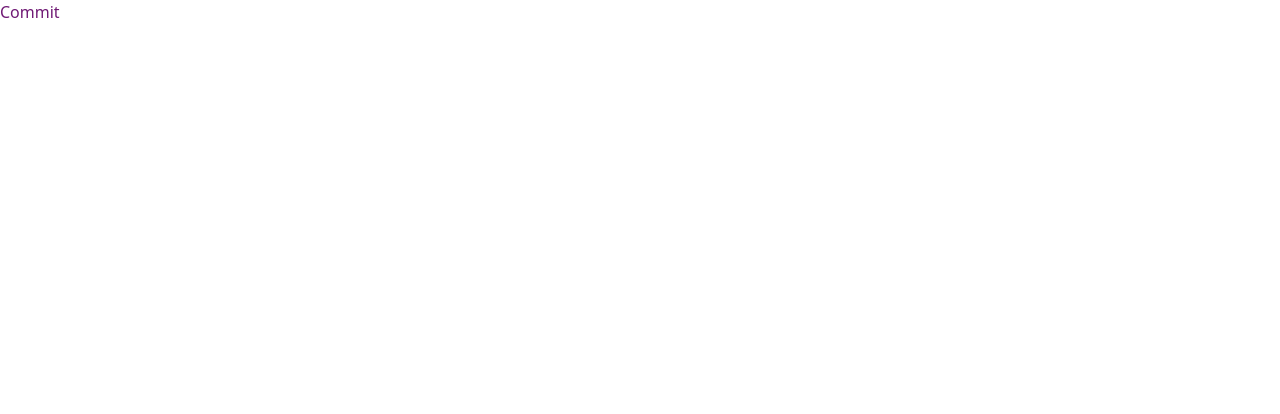
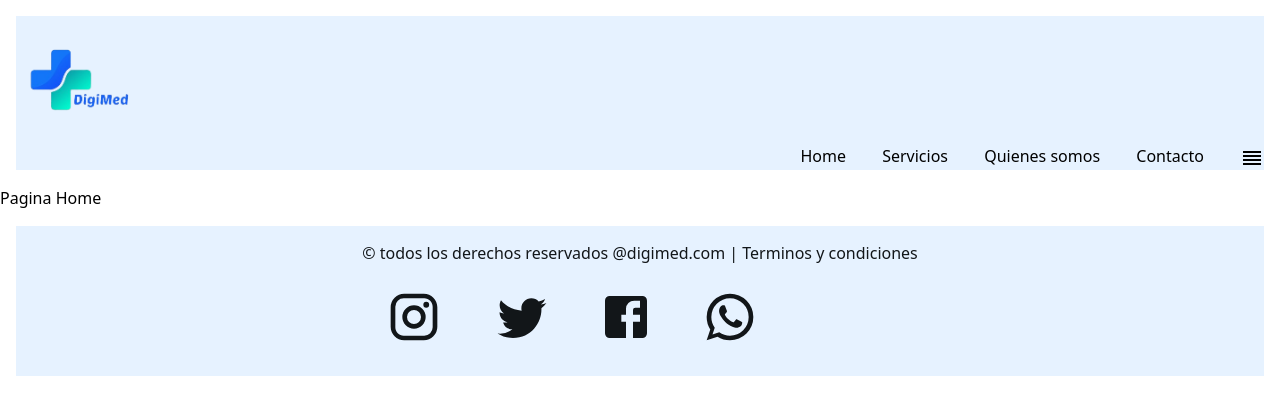
Before and after one commit to JavierBrizuela/DigiMed, a React (Vite) app in the folder digimed-ui/digimed-ui/: page / in a window 1280 px wide. Shown: the top 414 px of the page. Built offline with nearby package versions, Linux system fonts and the light colour scheme.

Commit message:
Navbar-Fotter

```diff
--- a/digimed-ui/digimed-ui/src/App.jsx
+++ b/digimed-ui/digimed-ui/src/App.jsx
@@ -1,14 +1,22 @@
-
-
-import './App.css'
+import './App.css';
+import Home from "./Pages/Home";
+import Navbar from "./components/Navbar"
+import Footer from "./components/Footer"
+import { BrowserRouter, Routes, Route } from "react-router-dom";
 
 function App() {
 
 
   return (
-    <>
-     <h1 className='text-fuchsia-900'>Commit </h1>
-    </>
+   <div className="App">
+      <BrowserRouter>
+        <Navbar />
+        <Routes>
+        <Route path="/" element = {<Home/>} />
+        </Routes>
+        <Footer />
+      </BrowserRouter>
+    </div>
   )
 }
 
--- /dev/null
+++ b/digimed-ui/digimed-ui/src/Pages/Home.jsx
@@ -0,0 +1,9 @@
+import React from "react";
+
+function Home() {
+  return (
+    <p>Pagina Home</p>
+  );
+}
+
+export default Home;
--- /dev/null
+++ b/digimed-ui/digimed-ui/src/components/Footer.jsx
@@ -0,0 +1,25 @@
+import React from "react";
+import InstagramIcon from '@mui/icons-material/Instagram';
+import TwitterIcon from '@mui/icons-material/Twitter';
+import FacebookIcon from '@mui/icons-material/Facebook';
+import WhatsAppIcon from '@mui/icons-material/WhatsApp';
+import { Link } from "react-router-dom";
+import "../styles/Footer.css";
+
+function Footer() {
+  return (
+    <div className="footer">
+      <div className="socialMedia">
+      <p> &copy; todos los derechos reservados @digimed.com | Terminos y condiciones</p>
+      <Link to="https://www.instagram.com/" target={"_blank"}rel=' noopener noreferrer'><InstagramIcon /> </Link>
+      <Link to="https://twitter.com/" target={"_blank"}rel=' noopener noreferrer'><TwitterIcon /></Link>
+      <Link to="https://www.facebook.com/" target={"_blank"}rel=' noopener noreferrer'><FacebookIcon /></Link>
+      <Link to="https://web.whatsapp.com/" target={"_blank"}rel=' noopener noreferrer'><WhatsAppIcon /></Link>
+
+      </div>
+
+    </div>
+  );
+}
+
+export default Footer;
--- /dev/null
+++ b/digimed-ui/digimed-ui/src/components/Navbar.jsx
@@ -0,0 +1,28 @@
+import React from "react";
+import Logo from "../assets/Logo1.png";
+import { Link } from "react-router-dom";
+import ReorderIcon from '@mui/icons-material/Reorder';
+
+
+function Navbar() {
+
+  return (
+
+    <div >
+      <div style={{background:'#e6f2ff', textAlign:'right', marginRight:'1rem',
+      marginLeft:'1rem', marginBottom:'1rem', marginTop:'1rem', flexDirection:'row'}} >
+      <img src={Logo} style={{position:'relative', height:'8rem' }}/>
+        <Link style={{marginRight:'2rem'}} to="/"> Home </Link>
+        <Link style={{marginRight:'2rem'}} to="/Servicios"> Servicios </Link>
+        <Link style={{marginRight:'2rem'}} to="/About"> Quienes somos </Link>
+        <Link style={{marginRight:'2rem'}}to="/contacto"> Contacto </Link>
+        <button>
+          <ReorderIcon />
+        </button>
+      </div>
+    </div>
+
+  );
+}
+
+export default Navbar;
--- /dev/null
+++ b/digimed-ui/digimed-ui/src/styles/Footer.css
@@ -0,0 +1,24 @@
+.footer {
+
+    height: 150px;
+    background-color: #e6f2ff;
+    display: flex;
+    justify-content: center;
+    align-items: center;
+    flex-direction: column;
+    padding-top: 0.5rem;
+    margin: 1rem 1rem 1rem 1rem;
+
+
+  }
+
+  .socialMedia svg {
+    color: #121619;
+    margin: 1.5rem;
+    font-size: 3.5rem;
+    cursor: pointer;
+  }
+
+  .footer p {
+    color: #121619;
+  }
```
Also changed, not shown: package.json (added, +9 -0 lines), digimed-ui/digimed-ui/src/assets/Logo1.png (added), 1 other file (tests, documents, lock files or other folders).
